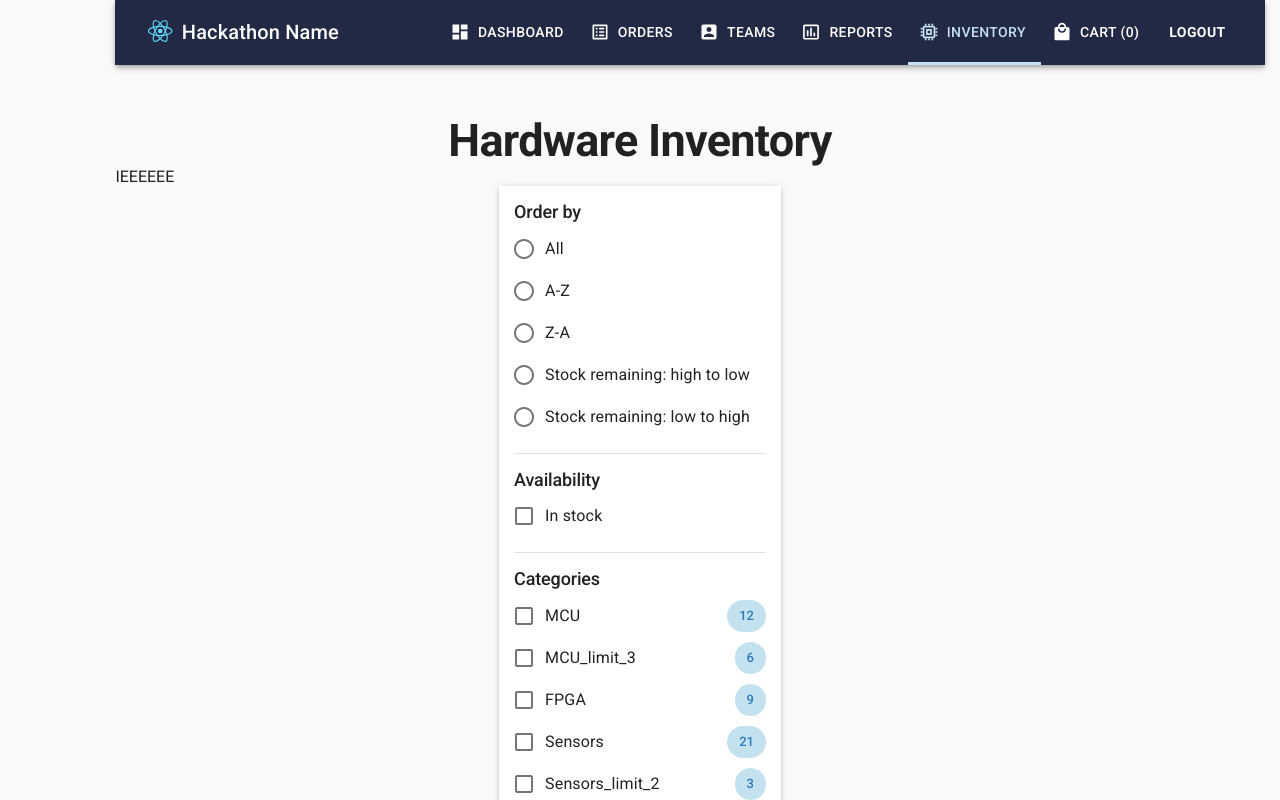
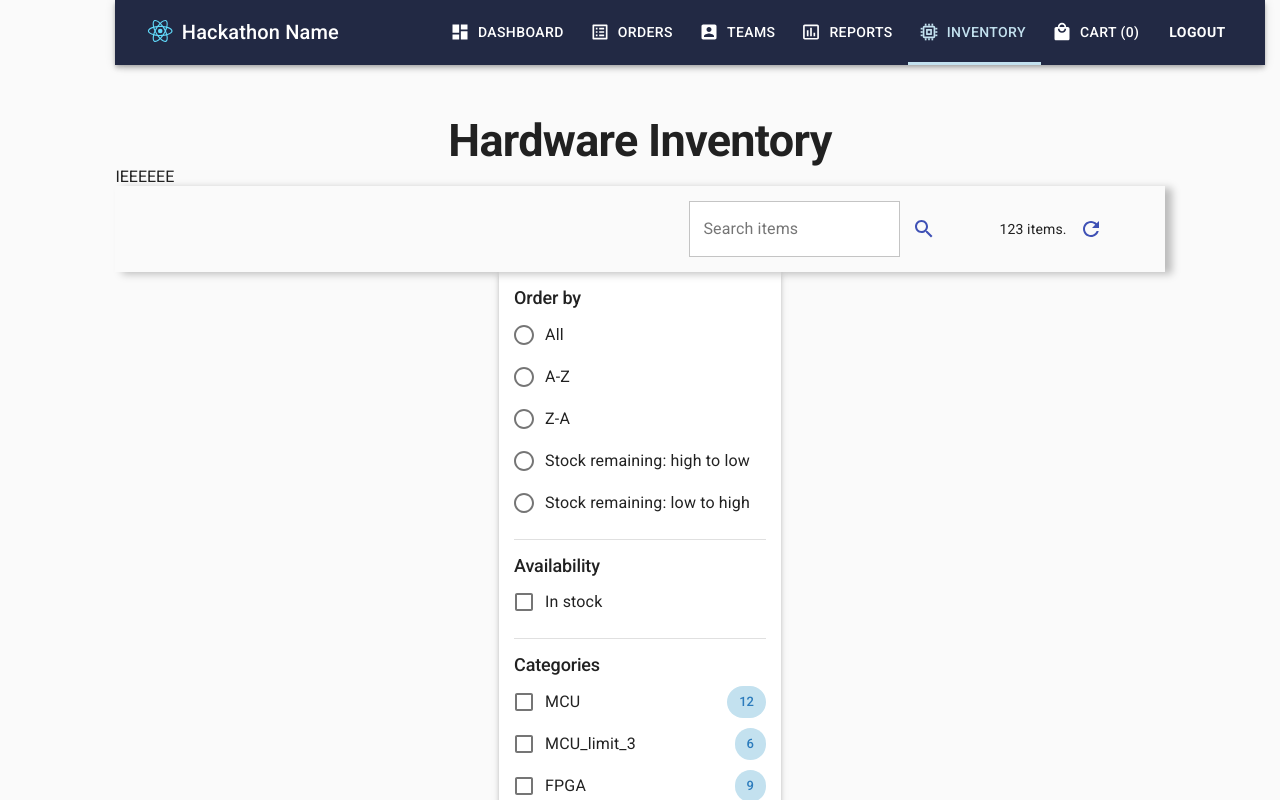
Before and after one commit to ieeeuoft/hackathon-template, a React (Create React App) app in the folder hackathon_site/dashboard/frontend/: page /inventory in a window 1280 px wide. Shown: the top 800 px of the page. Built offline with nearby package versions, Linux system fonts and the light colour scheme; no server answers.

Commit message:
added search bar and refresh button

```diff
--- a/hackathon_site/dashboard/frontend/src/pages/Inventory/Inventory.js
+++ b/hackathon_site/dashboard/frontend/src/pages/Inventory/Inventory.js
@@ -6,9 +6,13 @@ import InventoryFilter from "components/inventory/InventoryFilter/InventoryFilte
 import IconButton from "@material-ui/core/IconButton";
 import Button from "@material-ui/core/Button";
 import Drawer from "@material-ui/core/Drawer";
+import Divider from "@material-ui/core/Divider";
 import Hidden from "@material-ui/core/Hidden";
 import CloseIcon from "@material-ui/icons/Close";
+import RefreshIcon from '@material-ui/icons/Refresh';
+import SearchIcon from '@material-ui/icons/Search';
 import FilterListIcon from '@material-ui/icons/FilterList';
+import TextField from "@material-ui/core/TextField";
 import { categories } from "testing/mockData";
 
 const applyFilter = () => alert("Applies the filter");
@@ -28,14 +32,26 @@ const Inventory = () => {
             <Typography variant="h1">Hardware Inventory</Typography>
             <p>IEEEEEE</p>
 
+            <div className={styles.itemHeader}>
+                <div className={styles.itemHeaderSearch}>
+                    <TextField
+                        className={styles.itemHeaderSearchInput}
+                        id="searc-input"
+                        label="Search items"
+                        variant="outlined"
+                    />
+                    <IconButton
+                        color="primary"
+                        aria-label="Search"
+                        variant="contained"
+                    >
+                        <SearchIcon />
+                    </IconButton>
+                </div>
                 <Hidden implementation="css" smDown>
-                <InventoryFilter
-                    categories={categories}
-                    applyFilter={applyFilter}
-                    removeFilter={removeFilter}
-                />
+                    <Divider orientation="vertical" className={styles.itemHeaderDivider} flexItem/>
                 </Hidden>
-
+                <div className={styles.itemHeaderBtns}>
                     <Hidden implementation="css" smUp>
                         <Button
                                 aria-label="Orders"
@@ -45,6 +61,26 @@ const Inventory = () => {
                             Filter
                         </Button>
                     </Hidden>
+                    <div className={styles.itemHeaderBtnsRefresh}>
+                        <Typography variant="body2">123 items.</Typography>
+                        <IconButton
+                            color="primary"
+                            aria-label="refresh"
+                            variant="contained"
+                        >
+                            <RefreshIcon />
+                        </IconButton>
+                    </div>
+                </div>
+            </div>
+
+            {/* <Hidden implementation="css" smDown> */}
+                <InventoryFilter
+                    categories={categories}
+                    applyFilter={applyFilter}
+                    removeFilter={removeFilter}
+                />
+            {/* </Hidden> */}
 
             <Drawer
                 anchor="left"
--- a/hackathon_site/dashboard/frontend/src/pages/Inventory/Inventory.module.scss
+++ b/hackathon_site/dashboard/frontend/src/pages/Inventory/Inventory.module.scss
@@ -0,0 +1,48 @@
+@import "./../../assets/abstracts/variables";
+@import "./../../assets/abstracts/mixins";
+
+.itemHeader {
+    display: flex;
+    justify-content: flex-end;
+    align-items: center;
+    width: 100%;
+    padding: 15px 50px;
+    position: sticky;
+    top: 64px;
+    right: 0;
+    background-color: color(backgroundC);
+    z-index: 1;
+    box-shadow: 7px 2px 8px rgba(0, 0, 0, 0.25);
+
+    &Divider {
+        margin: 0 25px;
+    }
+    &Search {
+        @include flexPosition();
+        &Input {
+            background-color: color(white);
+        }
+    }
+    &Btns {
+        @include flexPosition();
+
+        &Refresh {
+            @include flexPosition();
+        }
+    }
+    @include responsive(sm-down) {
+        flex-direction: column;
+        width: 100%;
+        padding: 12px 12px 10px;
+        top: 56px;
+        // position: relative;
+
+        &Search, &SearchInput, &Btns {
+            width: 100%;
+        }
+
+        &Btns {
+            margin-top: 15px;
+        }
+    }
+}
```
Lines whose indentation alone changed are shown as unchanged.
